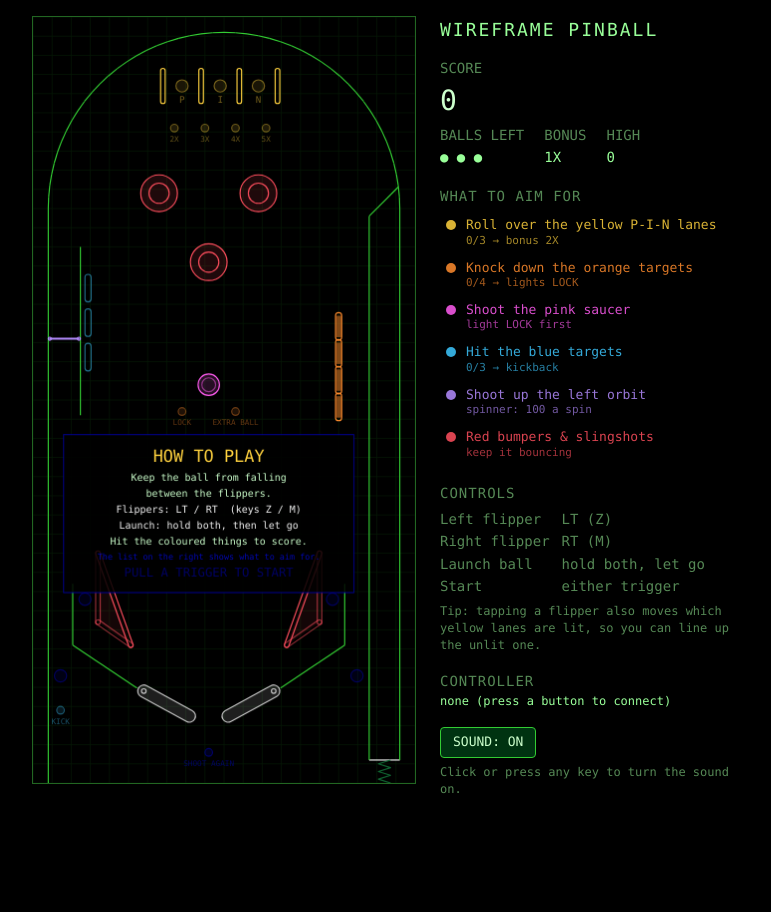
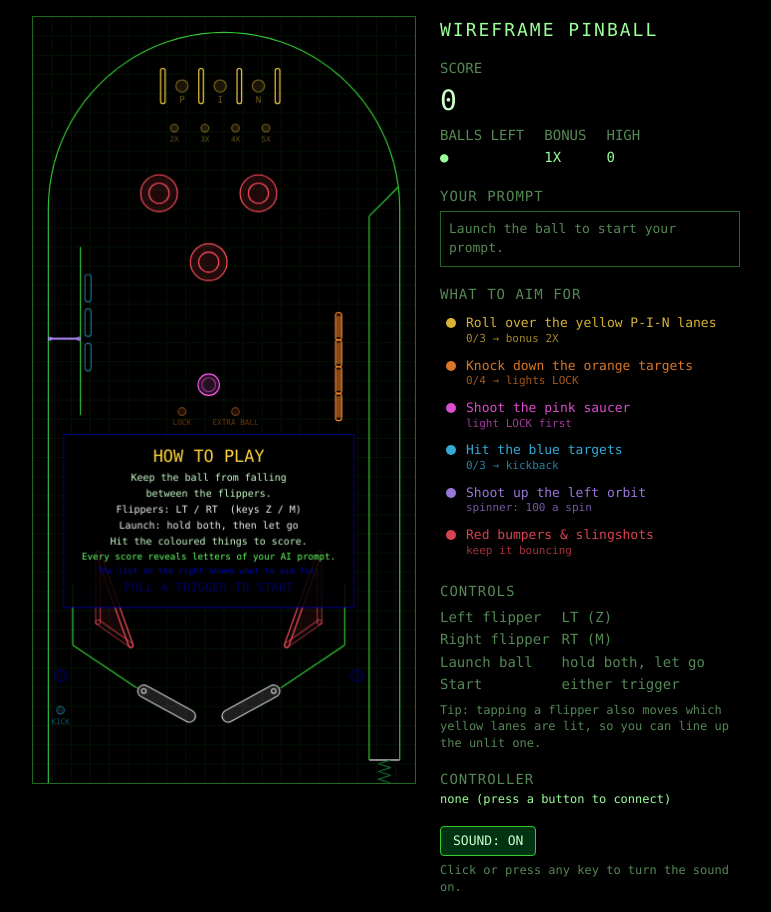
Before and after one commit to Fraser-Levack/pinball, a Next.js app: page / in a window 1280 px wide. Shown: the whole page, without its empty margins (254-1025 px from the left). Before the commit the page ends 814 px from the top, so only its background shows below. Built offline with nearby package versions, Linux system fonts and the light colour scheme.

Commit message:
feat: linked parser with game

```diff
--- a/app/globals.css
+++ b/app/globals.css
@@ -31,3 +31,7 @@ canvas { display: block; border: 1px solid #262; }
 .hud .sound { margin-top: 16px; font: inherit; font-size: 13px; color: #cfc; background: #031; border: 1px solid #3c3; border-radius: 4px; padding: 4px 12px; cursor: pointer; }
 .hud .sound:hover { background: #052; }
 @keyframes pulse { from { background: rgba(255,255,255,0.03); } to { background: rgba(255,255,255,0.14); } }
+.hud .prompt { max-height: 30vh; overflow-y: auto; margin-top: 4px; padding: 8px; border: 1px solid #262; color: #cfc; font-size: 13px; line-height: 1.45; white-space: pre-wrap; }
+.hud .prompt.done { border-color: #3c3; }
+.hud .prompt-goal { margin-top: 8px; font-size: 13px; line-height: 1.45; }
+.hud .prompt-goal .hidden { color: #252; }
--- a/components/Pinball.tsx
+++ b/components/Pinball.tsx
@@ -3,6 +3,7 @@
 import { useEffect, useRef, useState } from "react";
 import { H, W, createGame, startGame, stepGame } from "@/lib/game";
 import { Input } from "@/lib/input";
+import { maskedGoal, promptText } from "@/lib/prompt/run";
 import { render } from "@/lib/render";
 import { Sound } from "@/lib/sound";
 import { type Goal, buildTable } from "@/lib/table";
@@ -25,10 +26,17 @@ const RUMBLE: Record<string, [number, number, number]> = {
   kick: [0.4, 0.2, 60],
   kickback: [0.6, 0.4, 120],
   multiball: [0.6, 1, 400],
-  save: [0.3, 0.6, 150],
 };
 
+interface PromptHud {
+  text: string; // completed sections only
+  started: boolean;
+  done: boolean;
+  goal: { section: string; masked: string; revealed: number; letters: number } | null;
+}
+
 interface Hud {
+  prompt: PromptHud;
   score: number;
   balls: number;
   multiplier: number;
@@ -69,8 +77,11 @@ function saveMuted(muted: boolean) {
 export default function Pinball() {
   const canvasRef = useRef<HTMLCanvasElement>(null);
   const soundRef = useRef<Sound | null>(null);
+  const promptRef = useRef<HTMLDivElement>(null);
   const [muted, setMuted] = useState(false);
+  const [copied, setCopied] = useState(false);
   const [hud, setHud] = useState<Hud>({
+    prompt: { text: "", started: false, done: false, goal: null },
     score: 0,
     balls: 3,
     multiplier: 1,
@@ -148,7 +159,14 @@ export default function Pinball() {
 
       render(ctx, game, now / 1000);
 
+      const goal = game.prompt.goal;
       const next: Hud = {
+        prompt: {
+          text: promptText(game.prompt),
+          started: game.prompt.started,
+          done: game.prompt.state.done,
+          goal: goal && { section: goal.section, masked: maskedGoal(goal), revealed: goal.revealed, letters: goal.letters },
+        },
         score: game.score,
         balls: game.ballsLeft,
         multiplier: game.multiplier,
@@ -176,6 +194,12 @@ export default function Pinball() {
     };
   }, []);
 
+  // Keep the newest part of the prompt in view as it grows.
+  useEffect(() => {
+    const el = promptRef.current;
+    if (el) el.scrollTop = el.scrollHeight;
+  }, [hud.prompt.text]);
+
   const toggleSound = () => {
     const sound = soundRef.current;
     if (!sound) return;
@@ -184,6 +208,16 @@ export default function Pinball() {
     saveMuted(sound.muted);
     setMuted(sound.muted);
   };
+
+  const copyPrompt = async () => {
+    try {
+      await navigator.clipboard.writeText(hud.prompt.text);
+      setCopied(true);
+      setTimeout(() => setCopied(false), 1200);
+    } catch {}
+  };
+
+  const { prompt } = hud;
 
   return (
     <div className="wrap">
@@ -206,6 +240,35 @@ export default function Pinball() {
             <div>{hud.high.toLocaleString()}</div>
           </div>
         </div>
+
+        <div className="dim section">YOUR PROMPT</div>
+        <div ref={promptRef} className={`prompt${prompt.done ? " done" : ""}`}>
+          {prompt.text || <span className="dim">Launch the ball to start your prompt.</span>}
+        </div>
+        {prompt.goal && (
+          <div className="prompt-goal">
+            <div className="dim">
+              NEXT SECTION: {prompt.goal.section.toUpperCase()} · {prompt.goal.revealed}/{prompt.goal.letters}
+            </div>
+            <div>
+              {prompt.goal.masked.split(/(▒+)/).map((part, i) =>
+                part.startsWith("▒") ? (
+                  <span key={i} className="hidden">
+                    {part}
+                  </span>
+                ) : (
+                  part
+                ),
+              )}
+            </div>
+            <div className="tip">Every score reveals a couple of letters. Finish the section to add it to your prompt.</div>
+          </div>
+        )}
+        {prompt.done && (
+          <button className="sound" onClick={copyPrompt} disabled={!prompt.text}>
+            {copied ? "COPIED" : "COPY PROMPT"}
+          </button>
+        )}
 
         <div className="dim section">WHAT TO AIM FOR</div>
         <ul className="goals">
--- a/dictonary/Finish.json
+++ b/dictonary/Finish.json
@@ -8,7 +8,6 @@
     "Be fast about it.",
     "RIGHT NOW.",
     "Pllleeeeeaaaaassssseeeeee.",
-    "Thank daddy.",
     "I owe you one."
   ]
 }
--- a/lib/draw.ts
+++ b/lib/draw.ts
@@ -17,7 +17,7 @@ export const COLOR = {
   spinner: "#b48cff", // purple: spinner / orbit
   bumper: "#ff4f5e", // red: bumpers and slingshots
   flipper: "#f2f2f2",
-  save: "#6f6", // green: ball save
+  save: "#6f6", // green: prompt progress and start prompts
 };
 
 /** `#rrggbb` → `rgba(...)` with the given opacity. */
--- a/lib/features/feature.ts
+++ b/lib/features/feature.ts
@@ -3,7 +3,7 @@
 // does whatever counts as a "hit" for it.
 
 import { LINE } from "../draw";
-import type { Game } from "../game";
+import { type Game, award } from "../game";
 import type { Ball } from "../physics";
 
 export type HitHandler<F extends Feature = Feature> = (g: Game, feature: F, ball: Ball) => void;
@@ -40,7 +40,7 @@ export abstract class Feature {
 
   /** Subclasses call this when the ball hits them: scores, plays its sound, then runs the handlers. */
   protected hit(g: Game, ball: Ball) {
-    g.score += this.points;
+    award(g, this.points);
     g.bonus += this.bonus;
     if (this.sound) g.events.push(this.sound);
     if (this.popup && this.points >= 50) {
--- a/lib/game.ts
+++ b/lib/game.ts
@@ -4,6 +4,7 @@
 import { COLOR } from "./draw";
 import type { Feature } from "./features/feature";
 import { BALL_R, type Ball, collideCapsule, collideCircle, v } from "./physics";
+import { type PromptRun, beginRun, createRun, endRun, revealToken } from "./prompt/run";
 
 export const W = 500;
 export const H = 1000;
@@ -14,8 +15,7 @@ export const PLUNGER_TRAVEL = 30;
 const GRAVITY = 1000;
 const MAX_SPEED = 2400;
 const SUBSTEPS = 4;
-const BALLS_PER_GAME = 3;
-const BALL_SAVE_SECONDS = 10;
+const BALLS_PER_GAME = 1;
 const AUTO_LAUNCH_SPEED = 1500;
 
 export type Phase = "ready" | "playing" | "gameover";
@@ -31,12 +31,11 @@ export interface Game {
   balls: Ball[]; // every ball on the table (more than one during multiball)
   phase: Phase;
   score: number;
+  prompt: PromptRun; // the AI prompt being built: each score reveals letters of the current goal
   ballsLeft: number; // including the one in play
   plunger: number; // 0..1 pull amount
   bonus: number; // paid out × multiplier when the ball drains
   multiplier: number;
-  ballSave: number; // seconds left in which a drain gives the ball back
-  ballSaveArmed: boolean; // ball save starts when the ball leaves the shooter lane
   flags: Record<string, boolean>; // rule state for table.ts, e.g. "lock" or "kickback" being lit
   counters: Record<string, number>; // rule counters for table.ts
   messages: Message[]; // queue shown in the middle of the table
@@ -70,12 +69,11 @@ export function createGame(features: Feature[]): Game {
     balls: [],
     phase: "ready",
     score: 0,
+    prompt: createRun(),
     ballsLeft: BALLS_PER_GAME,
     plunger: 0,
     bonus: 0,
     multiplier: 1,
-    ballSave: 0,
-    ballSaveArmed: false,
     flags: {},
     counters: {},
     messages: [],
@@ -89,6 +87,18 @@ export function createGame(features: Feature[]): Game {
 }
 
 // ---- Rule helpers: call these from hit handlers in table.ts ----
+
+/** Add points. Every score also reveals a couple of letters of the current prompt goal. */
+export function award(g: Game, points: number) {
+  if (points <= 0) return;
+  g.score += points;
+  if (g.phase !== "playing") return;
+  const completed = revealToken(g.prompt);
+  if (completed) {
+    showMessage(g, `${completed.toUpperCase()} COMPLETE`, { seconds: 2, color: COLOR.save });
+    g.events.push("goal");
+  }
+}
 
 export function showMessage(g: Game, text: string, opts: { seconds?: number; color?: string } = {}) {
   if (g.messages.length < 4) g.messages.push({ text, time: opts.seconds ?? 1.6, color: opts.color });
@@ -123,11 +133,11 @@ export function addExtraBall(g: Game) {
 export function startGame(g: Game) {
   g.phase = "playing";
   g.score = 0;
+  g.prompt = createRun();
   g.ballsLeft = BALLS_PER_GAME;
   g.balls = [];
   g.bonus = 0;
   g.multiplier = 1;
-  g.ballSave = 0;
   g.flags = {};
   g.counters = {};
   g.messages = [];
@@ -140,7 +150,6 @@ export function startGame(g: Game) {
 
 function newBall(g: Game) {
   serveBall(g);
-  g.ballSaveArmed = true;
 }
 
 function endOfBall(g: Game) {
@@ -148,17 +157,17 @@ function endOfBall(g: Game) {
   showMessage(g, "BALL LOST", { color: "#f66" });
   const bonus = g.bonus * g.multiplier;
   if (bonus > 0) {
-    g.score += bonus;
+    award(g, bonus);
     showMessage(g, `BONUS ${g.bonus} x${g.multiplier}`, { seconds: 2.5 });
   }
   g.bonus = 0;
   g.multiplier = 1;
-  g.ballSave = 0;
   g.ballsLeft -= 1;
   if (g.ballsLeft > 0) {
     newBall(g);
   } else {
     g.phase = "gameover";
+    endRun(g.prompt);
     g.events.push("gameover");
   }
 }
@@ -213,7 +222,10 @@ export function stepGame(g: Game, c: Controls, dt: number) {
       b.y = Math.min(b.y, PLUNGER_Y - BALL_R - 2.5);
       b.vy = -(500 + 1100 * g.plunger);
     }
-    if (waiting.length > 0) g.events.push("launch");
+    if (waiting.length > 0) {
+      g.events.push("launch");
+      beginRun(g.prompt);
+    }
     g.plunger = 0;
   }
   const py = PLUNGER_Y + g.plunger * PLUNGER_TRAVEL;
@@ -263,20 +275,6 @@ export function stepGame(g: Game, c: Controls, dt: number) {
 
   if (!playing) return;
 
-  if (g.ballSaveArmed && g.balls.some((b) => b.y < 200)) {
-    g.ballSaveArmed = false;
-    g.ballSave = BALL_SAVE_SECONDS;
-  }
-  g.ballSave = Math.max(0, g.ballSave - dt);
-
-  for (const ball of [...g.balls]) {
-    if (ball.y <= H + BALL_R * 3) continue;
-    g.balls.splice(g.balls.indexOf(ball), 1);
-    if (g.ballSave > 0) {
-      serveBall(g, true);
-      showMessage(g, "BALL SAVED", { color: COLOR.save });
-      g.events.push("save");
-    }
-  }
+  g.balls = g.balls.filter((b) => b.y <= H + BALL_R * 3);
   if (g.balls.length === 0) endOfBall(g);
 }
--- /dev/null
+++ b/lib/prompt/run.ts
@@ -0,0 +1,69 @@
+// The prompt a player builds during one game. The first launch adds the flow's first section,
+// then the next section is drawn as a goal: it's generated up front and revealed a couple of
+// letters per score. A fully revealed goal is committed to the prompt and the next one is drawn. Game over
+// throws away the unfinished goal and adds the finish section.
+
+import { dictionary } from "./dictionary";
+import { type Segment, type State, advance, finish, initialState, render } from "./engine";
+
+// Letters revealed per score. Spaces don't count and are shown for free.
+export const LETTERS_PER_SCORE = 2;
+
+export interface PromptGoal {
+  section: string;
+  text: string;
+  letters: number; // non-space characters in text
+  revealed: number; // letters revealed so far
+  next: State; // engine state once this goal is committed
+}
+
+export interface PromptRun {
+  state: State; // completed sections only
+  goal: PromptGoal | null;
+  started: boolean;
+}
+
+export const createRun = (): PromptRun => ({ state: initialState(), goal: null, started: false });
+
+// Whatever the engine adds next, held back as a goal. Null when the flow has nothing left.
+function drawGoal(state: State): PromptGoal | null {
+  const next = advance(dictionary, state);
+  const seg: Segment | undefined = next.segments[state.segments.length];
+  if (!seg) return null;
+  const letters = seg.text.replace(/\s/g, "").length;
+  return { section: seg.section, text: seg.text, letters, revealed: 0, next };
+}
+
+/** First launch of the game: the opening section goes straight in and the first goal is drawn. */
+export function beginRun(run: PromptRun) {
+  if (run.started) return;
+  run.started = true;
+  run.state = advance(dictionary, run.state);
+  run.goal = drawGoal(run.state);
+}
+
+/** One score's worth of progress. Returns the section name when that score completed a goal. */
+export function revealToken(run: PromptRun): string | null {
+  const goal = run.goal;
+  if (!goal || run.state.done) return null;
+  goal.revealed = Math.min(goal.letters, goal.revealed + LETTERS_PER_SCORE);
+  if (goal.revealed < goal.letters) return null;
+  run.state = goal.next;
+  run.goal = drawGoal(run.state);
+  return goal.section;
+}
+
+/** Game over: drop the unfinished goal and sign off with the finish section. */
+export function endRun(run: PromptRun) {
+  if (!run.started || run.state.done) return;
+  run.goal = null;
+  run.state = finish(dictionary, run.state);
+}
+
+export const promptText = (run: PromptRun) => render(run.state.segments);
+
+/** The goal text with every letter not yet revealed replaced by a block. */
+export function maskedGoal(goal: PromptGoal): string {
+  let shown = 0;
+  return goal.text.replace(/\S/g, (ch) => (shown++ < goal.revealed ? ch : "▒"));
+}
--- a/lib/render.ts
+++ b/lib/render.ts
@@ -84,6 +84,7 @@ export function render(ctx: CanvasRenderingContext2D, g: Game, time: number) {
       ["Flippers: LT / RT  (keys Z / M)", 13, COLOR.flipper],
       ["Launch: hold both, then let go", 13, COLOR.flipper],
       ["Hit the coloured things to score.", 13],
+      ["Every score reveals letters of your AI prompt.", 12, COLOR.save],
       ["The list on the right shows what to aim for.", 11, alpha(BRIGHT, 0.7)],
       ["PULL A TRIGGER TO START", 16, Math.floor(time * 2) % 2 ? COLOR.save : alpha(COLOR.save, 0.4)],
     ]);
@@ -92,6 +93,7 @@ export function render(ctx: CanvasRenderingContext2D, g: Game, time: number) {
     panel(ctx, 570, [
       ["GAME OVER", 30, "#f66"],
       [`SCORE ${g.score.toLocaleString()}`, 18],
+      ...(g.prompt.started ? ([["Your prompt is ready: copy it on the right", 12, COLOR.save]] as [string, number, string][]) : []),
       ["PULL A TRIGGER TO PLAY AGAIN", 14, Math.floor(time * 2) % 2 ? COLOR.save : alpha(COLOR.save, 0.4)],
     ]);
   }
--- a/lib/sound.ts
+++ b/lib/sound.ts
@@ -43,7 +43,6 @@ const SOUNDS: Record<string, Synth> = {
     s.arpeggio(t, [523, 659, 784, 1047, 784, 1047, 1319], 0.08, "square", 0.13);
   },
   bonus: (s, t) => s.arpeggio(t, [784, 988, 1175, 1568], 0.08, "triangle", 0.2),
-  save: (s, t) => s.arpeggio(t, [440, 660, 880], 0.08, "sine", 0.2),
   drain: (s, t) => {
     s.tone(t, 0.7, 420, 60, "sawtooth", 0.14);
     s.noise(t, 0.4, 0.08, 400);
--- a/lib/table.ts
+++ b/lib/table.ts
@@ -4,7 +4,7 @@
 //   1. Create a feature from lib/features (or write a new class extending Feature).
 //      Give it a colour from COLOR (lib/draw.ts) and a sound (lib/sound.ts) if you like.
 //   2. Attach behaviour with `.onHit((g, feature, ball) => { ... })`. Handy things to do in there:
-//        g.score += n, showMessage(g, "TEXT"), g.flags.something = true, startMultiball(g),
+//        award(g, n), showMessage(g, "TEXT"), g.flags.something = true, startMultiball(g),
 //        addExtraBall(g), after(g, seconds, fn), g.events.push("goal") for a sound,
 //        or push the ball (ball.vx / ball.vy).
 //   3. Add it to the list returned at the bottom of buildTable(), and a line to `goals`
@@ -22,7 +22,7 @@ import { Saucer } from "./features/saucer";
 import { Spinner } from "./features/spinner";
 import { DropTarget, StandupTarget } from "./features/target";
 import { OneWayGate, Slingshot, Walls } from "./features/walls";
-import { type Game, H, LANE_X, PLUNGER_Y, addExtraBall, showMessage, startMultiball } from "./game";
+import { type Game, H, LANE_X, PLUNGER_Y, addExtraBall, award, showMessage, startMultiball } from "./game";
 import { type Vec, v } from "./physics";
 
 /** One line of the "what to aim for" list next to the table. */
@@ -89,7 +89,7 @@ export function buildTable(): Table {
     (x, i) => new Rollover(v(x, 90), { label: "PIN"[i], bonus: 100, color: COLOR.lanes }),
   );
   onAllLit(topLanes, (g) => {
-    g.score += 5000;
+    award(g, 5000);
     g.multiplier = Math.min(5, g.multiplier + 1);
     showMessage(g, `BONUS NOW ${g.multiplier}X`, { color: COLOR.lanes });
     g.events.push("goal");
@@ -101,7 +101,7 @@ export function buildTable(): Table {
   onAllLit(
     dropTargets,
     (g) => {
-      g.score += 5000;
+      award(g, 5000);
       g.flags.lock = true;
       showMessage(g, "LOCK LIT: SHOOT THE SAUCER", { color: COLOR.drops, seconds: 2.2 });
       g.counters.dropBanks = (g.counters.dropBanks ?? 0) + 1;
@@ -117,7 +117,7 @@ export function buildTable(): Table {
   // Blue standup targets: light all three to arm the left outlane kickback.
   const standups = [340, 385, 430].map((y) => new StandupTarget(v(72, y), v(72, y + 28), { bonus: 100 }));
   onAllLit(standups, (g) => {
-    g.score += 2500;
+    award(g, 2500);
     g.flags.kickback = true;
     showMessage(g, "KICKBACK READY", { color: COLOR.standups });
     g.events.push("goal");
@@ -161,11 +161,6 @@ export function buildTable(): Table {
     new Light(v(195, 515), "LOCK", { color: COLOR.drops, lit: (g) => !!g.flags.lock }),
     new Light(v(265, 515), "EXTRA BALL", { color: COLOR.drops, lit: (g) => !!g.flags.extraBall }),
     new Light(v(36, 905), "KICK", { color: COLOR.standups, lit: (g) => !!g.flags.kickback }),
-    new Light(v(230, 960), "SHOOT AGAIN", {
-      color: COLOR.save,
-      lit: (g) => g.ballSave > 0,
-      blink: (g) => g.ballSave < 3,
-    }),
   ];
 
   // Words on the playfield telling new players what each thing is for.
```
